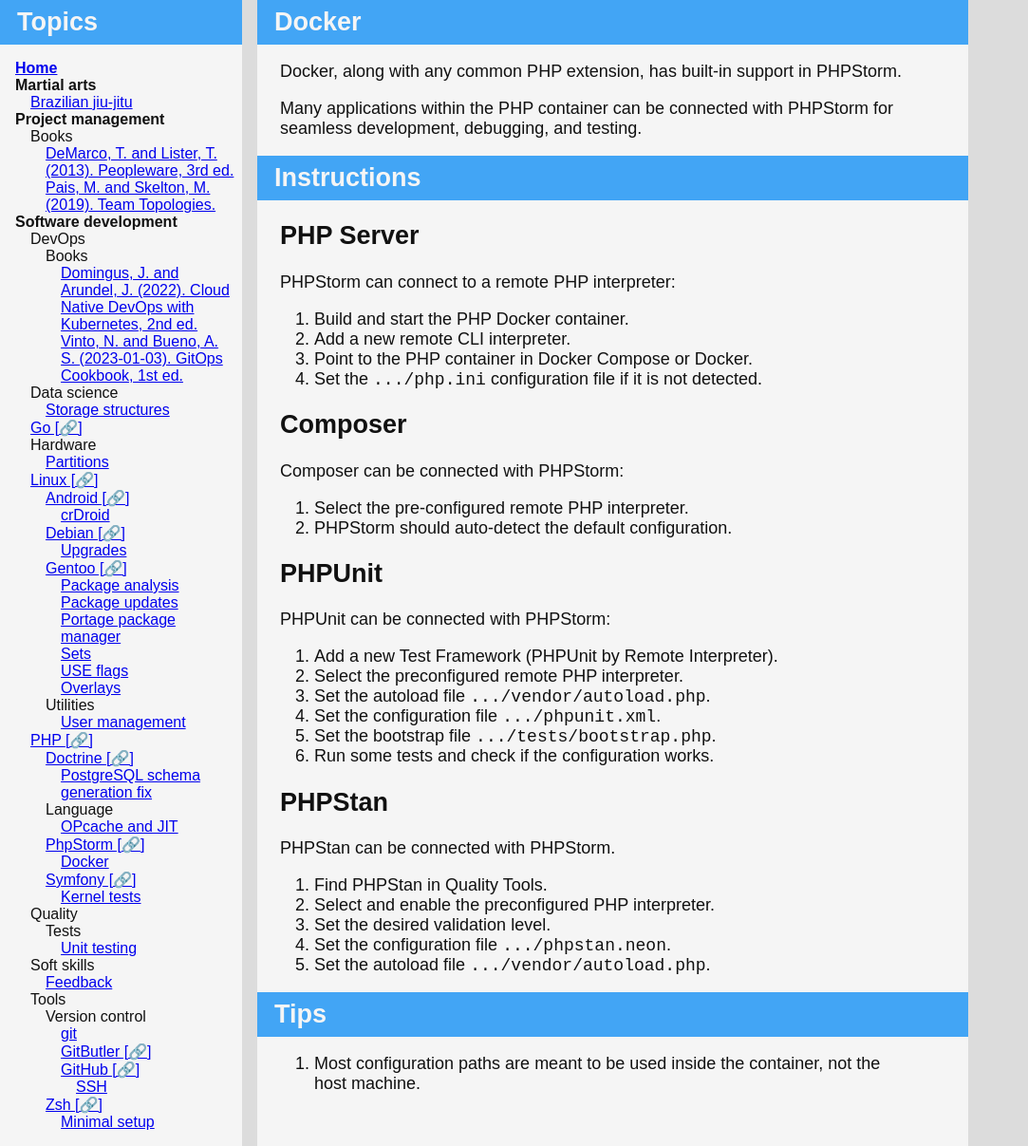
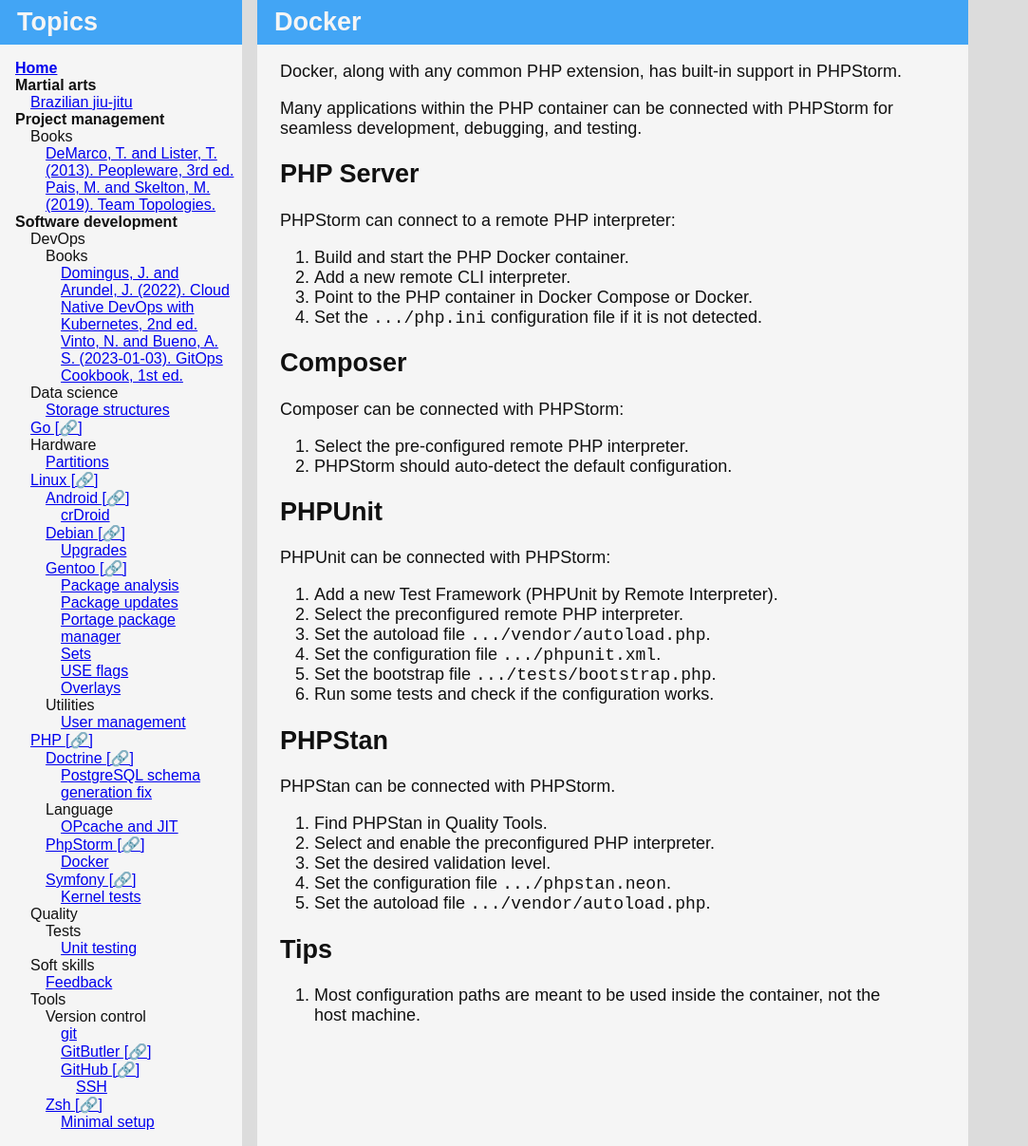
Before and after one commit to ganiulis/personal-notes, a Jekyll site: the page built from software-development/php/phpstorm/docker.md, in a window 1280 px wide. Shown: the whole page at 95% size, without its empty margins (0-1083 px from the left). Built offline with Jekyll 4.4.1, drawn with Linux system fonts in a browser that asks for light colours; our own code applies the rules of GitHub Pages for plain Markdown files.

Commit message:
feat: Notes

```diff
--- a/software-development/php/phpstorm/docker.md
+++ b/software-development/php/phpstorm/docker.md
@@ -8,8 +8,6 @@ Docker, along with any common PHP extension, has built-in support in PHPStorm.
 
 Many applications within the PHP container can be connected with PHPStorm for
 seamless development, debugging, and testing.
-
-# Instructions
 
 ## PHP Server
 
@@ -48,7 +46,7 @@ PHPStan can be connected with PHPStorm.
 4. Set the configuration file `.../phpstan.neon`.
 5. Set the autoload file `.../vendor/autoload.php`.
 
-# Tips
+## Tips
 
 1. Most configuration paths are meant to be used inside the container, not the
    host machine.
```
